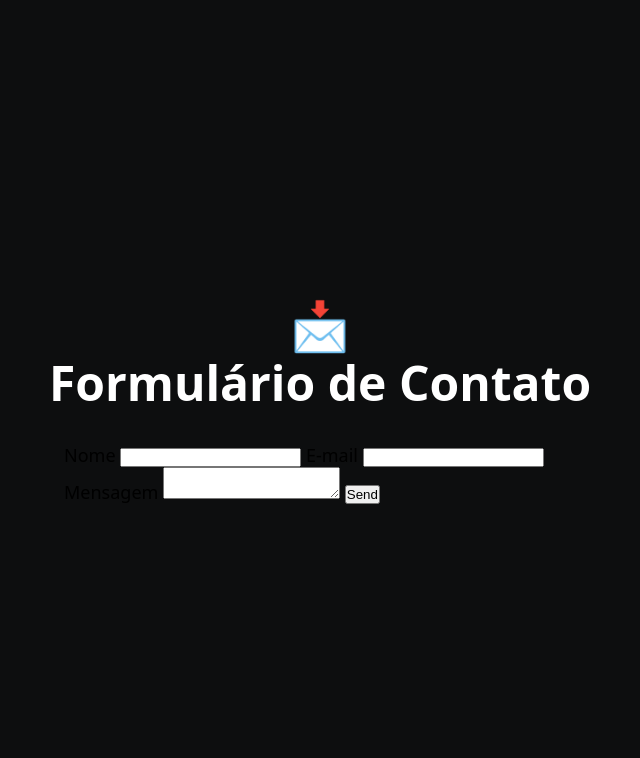
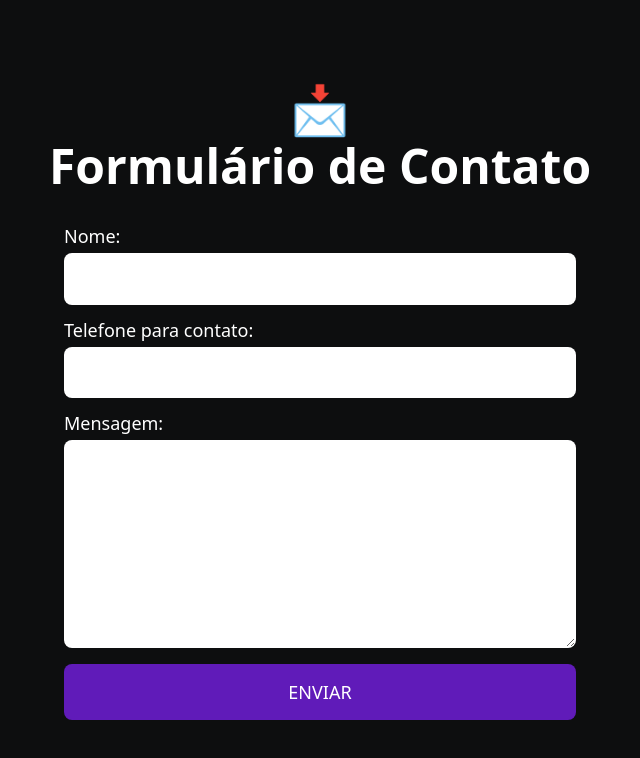
Before and after one commit to MiguelSouza232/Testes, a plain HTML site: page EnvioDeEmail/index.html in a window 1280 px wide. Shown: the whole page, without its empty margins (320-960 px from the left). Drawn offline with Linux system fonts and the light colour scheme.

Commit message:
Formulário 100% pronto

```diff
--- a/EnvioDeEmail/index.html
+++ b/EnvioDeEmail/index.html
@@ -11,15 +11,15 @@
 <body>
   <h1>Formulário de Contato</h1>
   <form action="https://formsubmit.co/miguelsouza0204@gmail.com" method="POST" class="form">
-    <label for="name">Nome</label>
+    <label for="name">Nome:</label>
     <input type="text" name="name" id="name" required>
-    <label for="email">E-mail</label>
-    <input type="email" name="email" id="email" required>
-    <label for="message">Mensagem</label>
+    <label for="telefone">Telefone para contato:</label>
+    <input type="tel" name="telefone" id="telefone" required>
+    <label for="message">Mensagem:</label>
     <textarea name="message" id="message" required></textarea>
     <input type="hidden" name="_captcha" value="false" />
-    <input type="hidden" name="_next" value="http://127.0.0.1:5500/obrigado.html" />
-    <button type="submit">Send</button>
+    <input type="hidden" name="_next" value="https://clica-aqui232.netlify.app/obrigado.html" />
+    <button type="submit">Enviar</button>
   </form>
 </body>
 
--- a/EnvioDeEmail/style.css
+++ b/EnvioDeEmail/style.css
@@ -30,7 +30,7 @@ h1::before {
 }
 
 h2::before {
-  content: "🤗";
+  content: "✋🏻";
   display: block;
 }
 
@@ -39,3 +39,52 @@ h2::before {
   max-width: 32rem;
   font-size: 1.125rem;
 }
+
+.form label, .form input, .form textarea, .form button {
+  display: block;
+  width: 100%;
+}
+
+.form label {
+  color: #ffff;
+  line-height: 1;
+  margin-bottom: 0.5rem;
+}
+
+.form input, .form textarea {
+  font: inherit;
+  padding: 0.8rem;
+  margin-bottom: 1rem;
+  border: 1px solid transparent;
+  border-radius: 8px;
+  transition: border-color, box-shadow 0.2s;
+}
+
+.form textarea {
+  min-height: 13rem;
+  resize: vertical;
+}
+
+.form input:hover, .form input:focus, .form textarea:hover, form textarea:focus {
+  outline: none;
+  border-color: #601BB9;
+  box-shadow: 0 0 0 3px #601BB9;
+}
+
+.form button {
+  display: block;
+  padding: 1rem;
+  background: #601BB9;
+  color: #ffff;
+  font: inherit;
+  text-transform: uppercase;
+  border: none;
+  border-radius: 8px;
+  cursor: pointer;
+  transition: 0.2s;
+}
+
+.form button:hover, .form button:focus {
+  outline: none;
+  background: #7744B8;
+}
```
Also changed, not shown: EnvioDeEmail/obrigado.html (+12 -1 lines).
